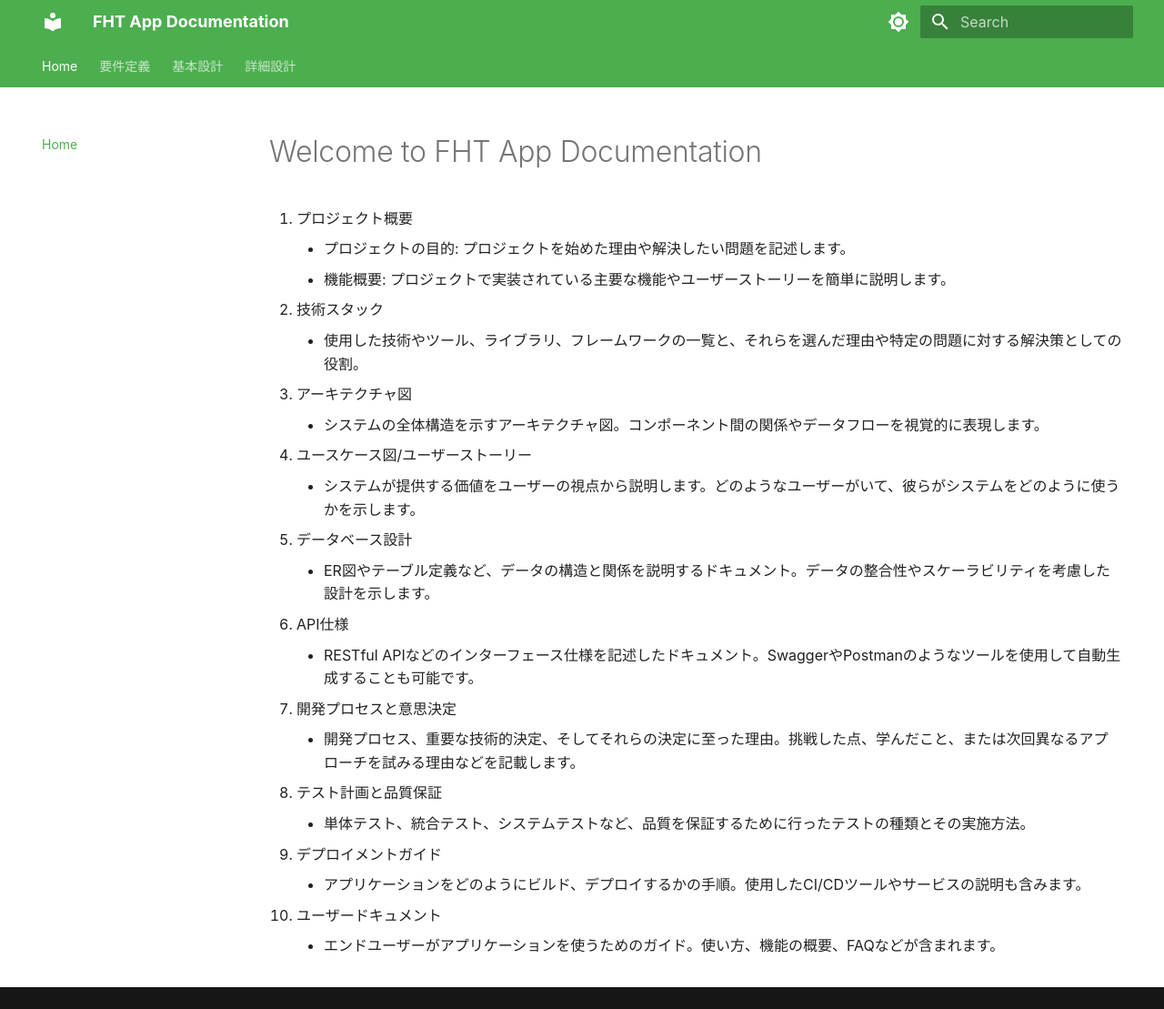
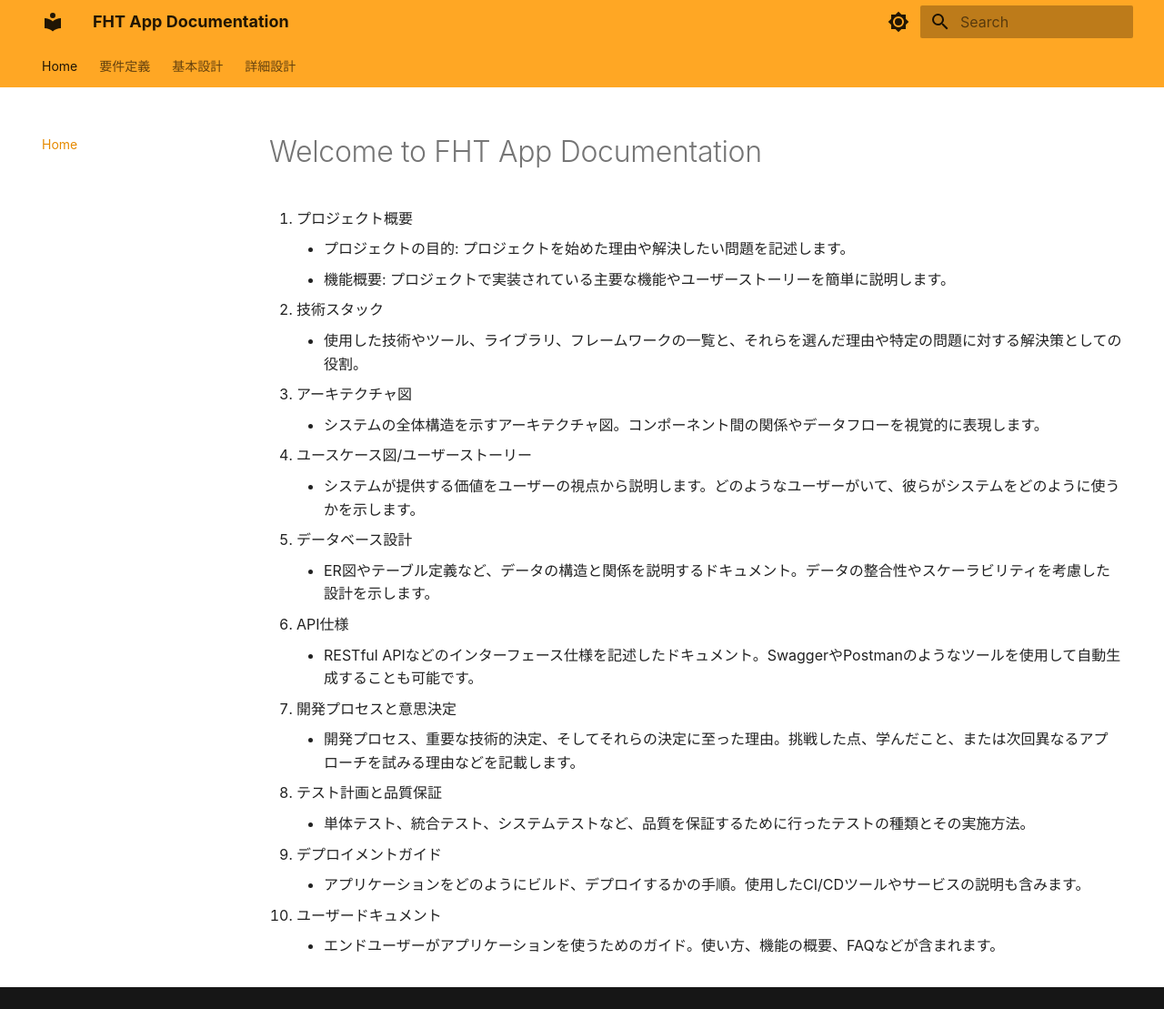
Before and after one commit to KataMe-code/FHT-dock, an MkDocs documentation site: the page built from docs/index.md, in a window 1280 px wide and 1109 px high. Shown: the whole window at 91% size. Built offline with MkDocs 1.6.1 and Material for MkDocs 9.7.7, drawn with Linux system fonts in a browser that asks for light colours; some web fonts are replaced.

Commit message:
不要な設定削除

```diff
--- a/mkdocs.yml
+++ b/mkdocs.yml
@@ -1,4 +1,5 @@
 site_name: FHT App Documentation
+site_url: https://katame-code.github.io/FHT-dock/
 
 nav:
   - Home: index.md
@@ -25,12 +26,9 @@
 
 theme:
   name: material
-  custom_dir: "docs"
-  extra_css:
-    - "css/custom.css"
   palette:
     - scheme: default
-      primary: green
+      primary: orange
       toggle:
         icon: material/brightness-7
         name: Switch to dark mode
```
